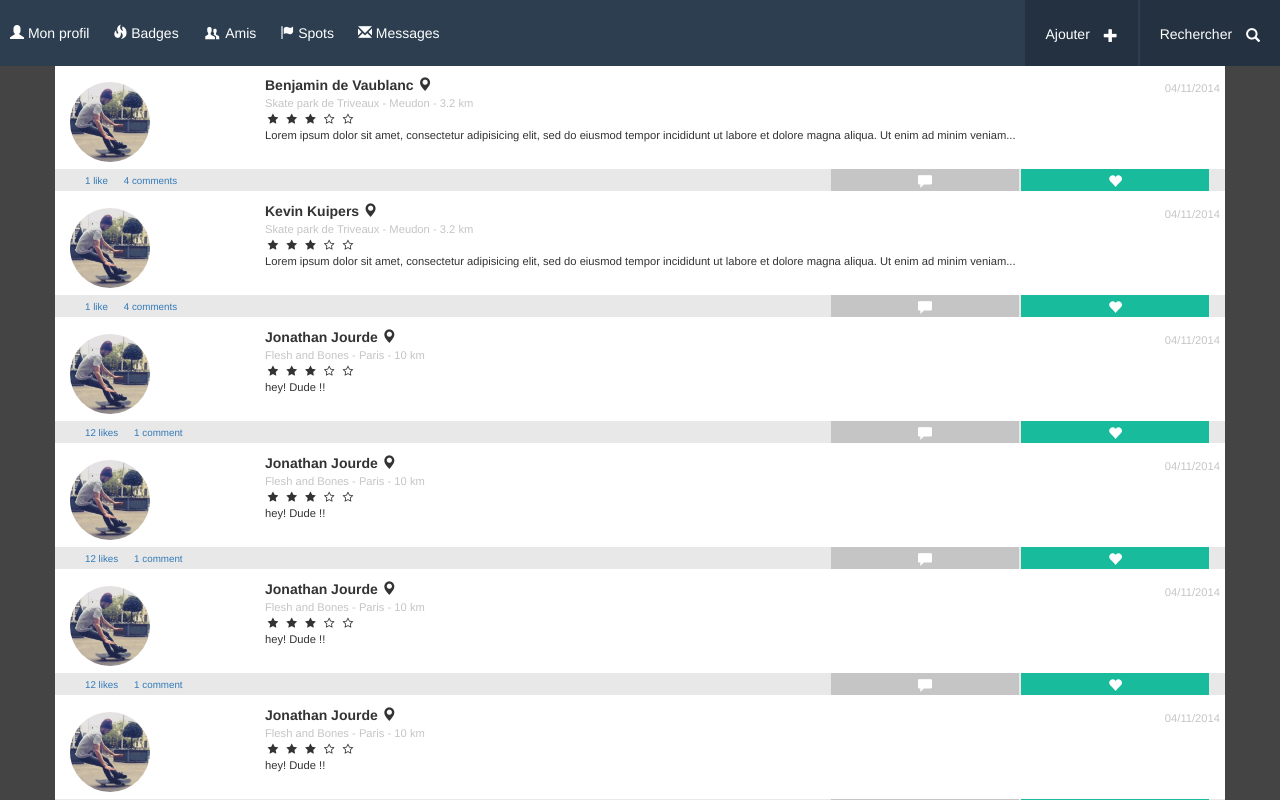
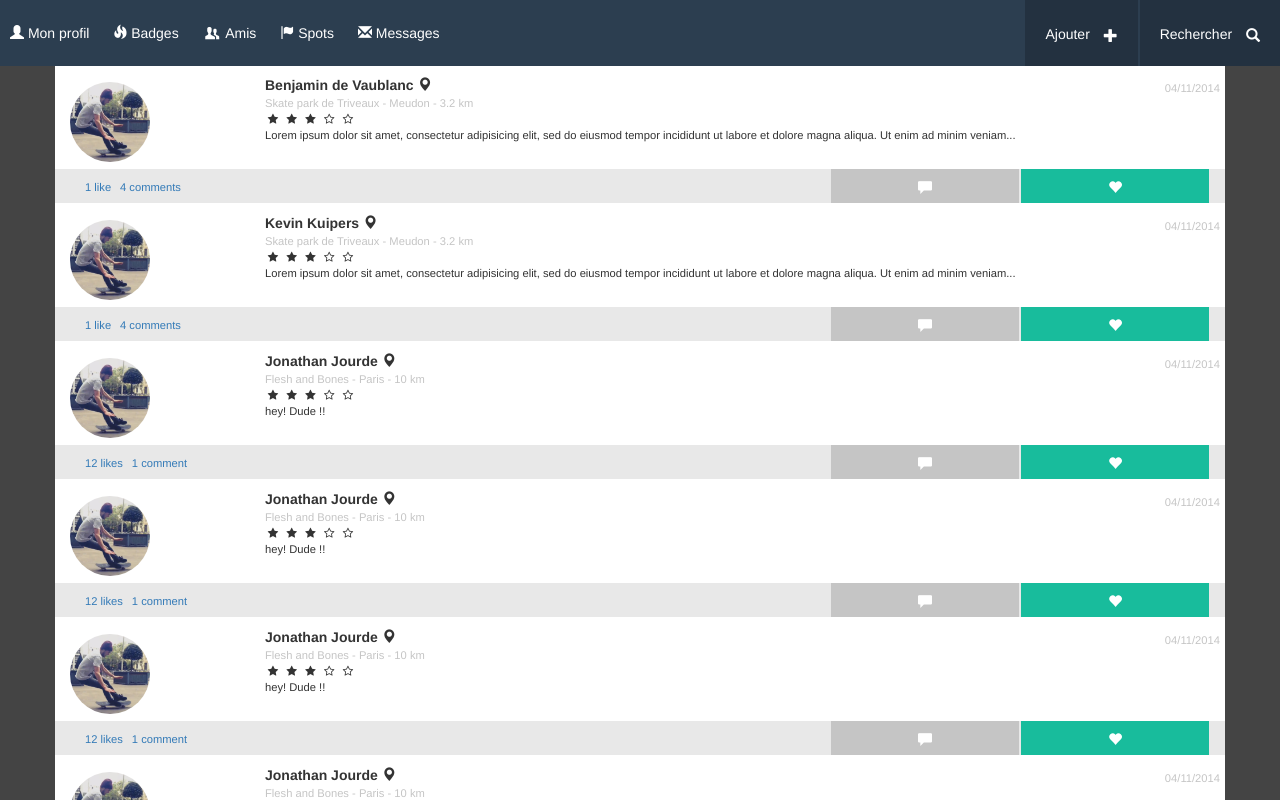
Before and after one commit to yodacode/IllspotsFront, a website: page index.html in a window 1280 px wide. Drawn offline with nearby package versions, Linux system fonts and the light colour scheme; some packages are replaced by stand-ins of ours.

Commit message:
update css

```diff
--- a/compass/sass/app.scss
+++ b/compass/sass/app.scss
@@ -177,21 +177,21 @@ a.menu-profil {
 			text-align: center;
 			color: #FFF;
 			display: inline-block;
-			padding: 4px 0px;
+			padding: 10px 0px;
 			border-right: solid 1px $grey-light;
 			border-left: solid 1px $grey-light;
 			background-color: $grey;
 		}
 
 		.post-foot-btn.active {
-
 			color: #FFF;
 			background-color: $green;
 		}
 
 		.post-foot-link {
-			font-size: 0.7em;
-			margin-right: 12px;
+			font-size: 0.8em;
+			margin-right: 5px;
+			margin-top: 10px;
 			display: inline-block;
 		}
 
```
Also changed, not shown: css/app.css.
